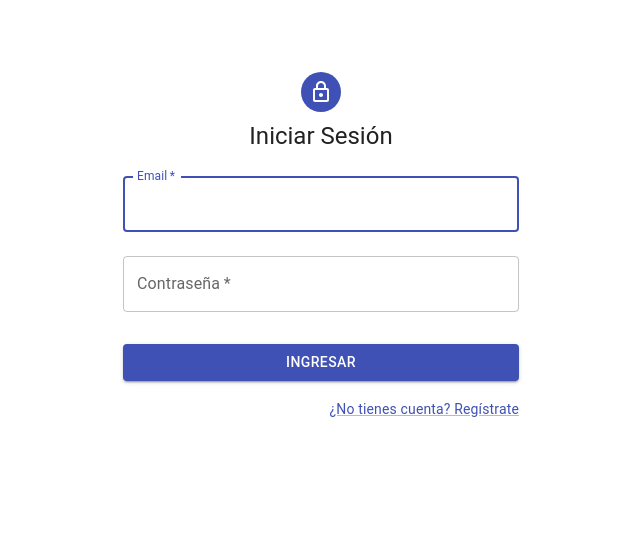
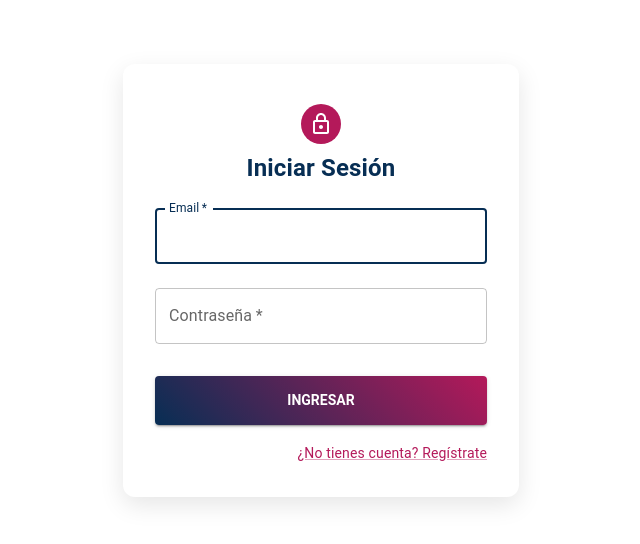
Before and after one commit to agustinodetti/registro-asistencia-mern, a React (Create React App) app in the folder frontend/: page / in a window 1280 px wide. Shown: the top 544 px of the page, without its empty margins (319-959 px from the left). Built offline with nearby package versions, Linux system fonts and the light colour scheme.

Commit message:
Se agrega  nuevo "theme" y modificacion visual Login con theme anidado

```diff
--- a/frontend/src/App.js
+++ b/frontend/src/App.js
@@ -7,9 +7,15 @@ import PrivateRoute from './components/PrivateRoute';
 import SubRoles from './pages/admin/SubRoles';
 import Users from './pages/admin/Users';
 import Profile from './pages/Profile';
+import React from 'react';
+import { ThemeProvider } from '@mui/material/styles';
+import CssBaseline from '@mui/material/CssBaseline';
+import theme from './theme/theme';
 
 function App() {
   return (
+    <ThemeProvider theme={theme}>
+      <CssBaseline />
         <Router>
           <Routes>
             <Route path="/" element={<Login />} />  {/* Ruta principal mostrará Login */}
@@ -23,6 +29,7 @@ function App() {
             {/* Puedes agregar más rutas aquí según sea necesario */}
           </Routes>
         </Router>
+    </ThemeProvider>
   );
 }
 
--- a/frontend/src/pages/Login.js
+++ b/frontend/src/pages/Login.js
@@ -13,8 +13,10 @@ import {
 } from '@mui/material';
 import { LockOutlined } from '@mui/icons-material';
 import { useNavigate } from 'react-router-dom';
+import { useTheme } from '@mui/material/styles';
 
 const Login = () => {
+  const theme = useTheme();
   const [email, setEmail] = useState('');
   const [password, setPassword] = useState('');
   const [error, setError] = useState('');
@@ -54,12 +56,16 @@ const Login = () => {
           display: 'flex',
           flexDirection: 'column',
           alignItems: 'center',
+          background: 'white',
+          padding: 4,
+          borderRadius: 3,
+          boxShadow: '0 8px 24px rgba(0,0,0,0.1)',
         }}
       >
-        <Avatar sx={{ m: 1, bgcolor: 'primary.main' }}>
+        <Avatar sx={{ m: 1, bgcolor: theme.palette.secondary.main }}>
           <LockOutlined />
         </Avatar>
-        <Typography component="h1" variant="h5">
+        <Typography component="h1" variant="h5" sx={{ color: theme.palette.primary.main, fontWeight: 600 }}>
           Iniciar Sesión
         </Typography>
         <Box component="form" onSubmit={handleSubmit} noValidate sx={{ mt: 1 }}>
@@ -96,13 +102,23 @@ const Login = () => {
             type="submit"
             fullWidth
             variant="contained"
-            sx={{ mt: 3, mb: 2 }}
+            sx={{
+              mt: 3,
+              mb: 2,
+              py: 1.5,
+              fontWeight: 'bold',
+                background: `linear-gradient(45deg, ${theme.palette.primary.main}, ${theme.palette.secondary.main})`,
+              color: theme.palette.primary.contrastText,
+              '&:hover': {
+                background: `linear-gradient(45deg, ${theme.palette.primary.dark || '#0b1723'}, ${theme.palette.secondary.dark || '#e04385'})`,
+              },
+            }}
           >
             Ingresar
           </Button>
           <Grid container justifyContent="flex-end">
             <Grid item>
-              <Link href="/register" variant="body2">
+              <Link href="/register" variant="body2" color="secondary">
                 ¿No tienes cuenta? Regístrate
               </Link>
             </Grid>
@@ -110,6 +126,7 @@ const Login = () => {
         </Box>
       </Box>
     </Container>
+
   );
 };
 
--- /dev/null
+++ b/frontend/src/theme/theme.js
@@ -0,0 +1,17 @@
+import { createTheme } from '@mui/material/styles';
+
+const theme = createTheme({
+  palette: {
+    primary: {
+      main: '#072e54ff', // Azul oscuro
+    },
+    secondary: {
+      main: '#b4195aff', // Rosa fuerte
+    },
+  },
+  typography: {
+    fontFamily: 'Roboto, sans-serif',
+  },
+});
+
+export default theme;
```
Lines whose indentation alone changed are shown as unchanged.
